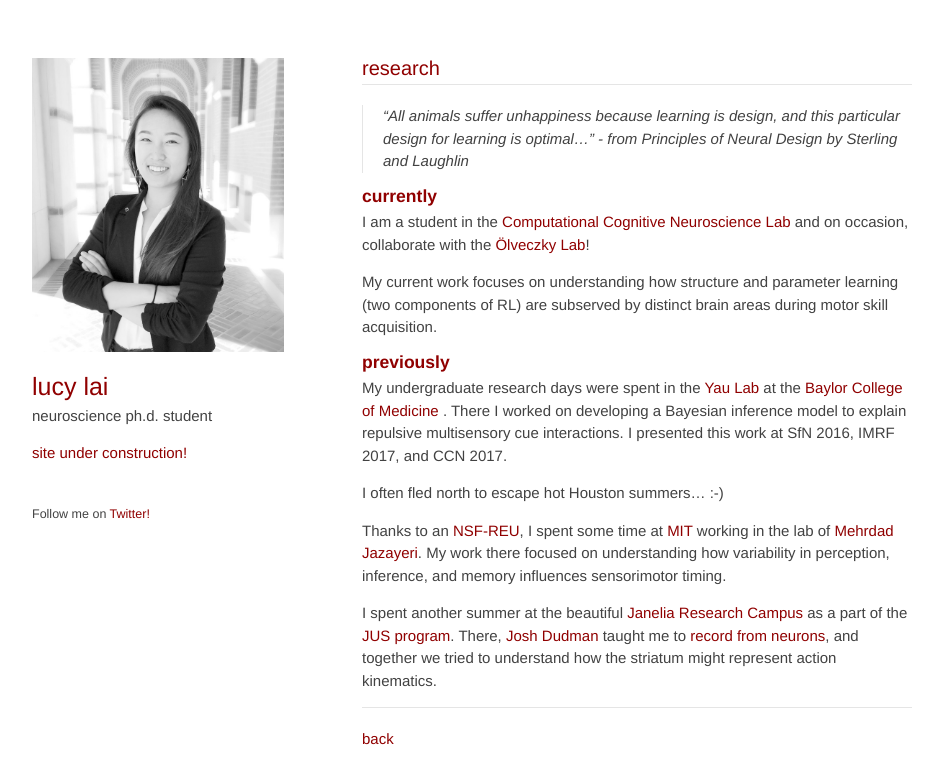
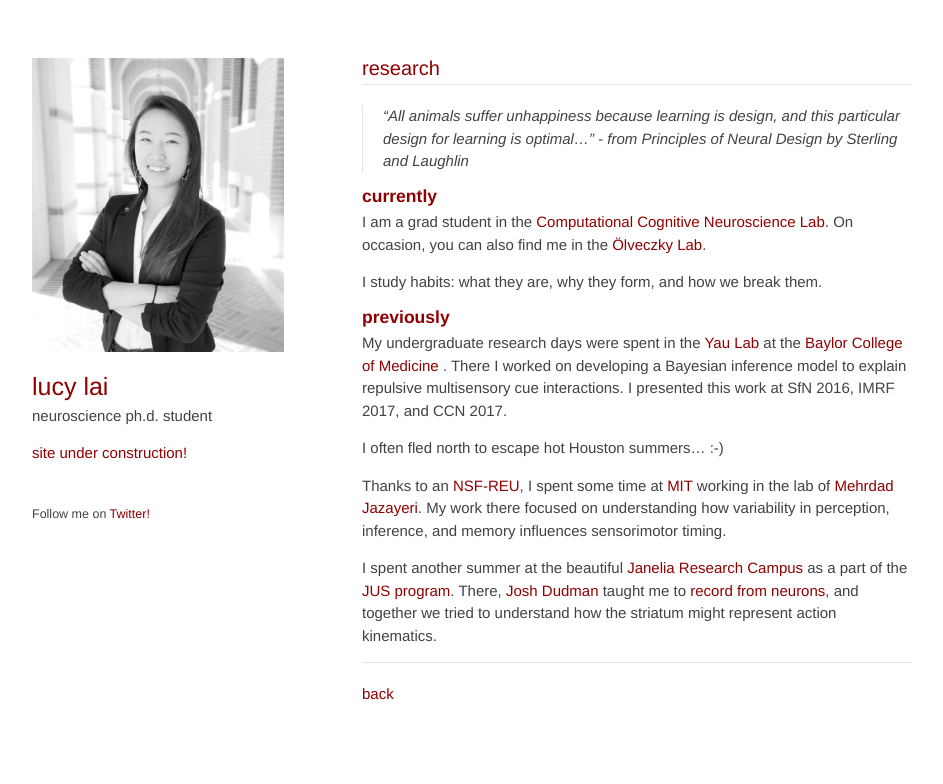
Before and after one commit to lucylai96/lucylai96.github.io, a Jekyll site: the page built from research.md, in a window 1280 px wide. Shown: the top 784 px of the page, without its empty margins (168-1111 px from the left). Built offline with Jekyll 4.4.1, drawn with Linux system fonts in a browser that asks for light colours; our own code applies the rules of GitHub Pages for plain Markdown files.

```diff
--- a/research.md
+++ b/research.md
@@ -5,9 +5,9 @@
 > "All animals suffer unhappiness because learning is design, and this particular design for learning is optimal..."  - from Principles of Neural Design by Sterling and Laughlin
 
 ### currently
-I am a student in the [Computational Cognitive Neuroscience Lab](http://gershmanlab.webfactional.com/index.html) and on occasion, collaborate with the [Ölveczky Lab](https://olveczkylab.oeb.harvard.edu/)!
+I am a grad student in the [Computational Cognitive Neuroscience Lab](http://gershmanlab.webfactional.com/index.html). On occasion, you can also find me in the [Ölveczky Lab](https://olveczkylab.oeb.harvard.edu/).
 
-My current work focuses on understanding how structure and parameter learning (two components of RL) are subserved by distinct brain areas during motor skill acquisition.
+I study habits: what they are, why they form, and how we break them.
 
 ### previously
 My undergraduate research days were spent in the [Yau Lab](http://yaulab.com/) at the [Baylor College of Medicine](http://www.bcm.edu/) . There I worked on developing a Bayesian inference model to explain repulsive multisensory cue interactions. I presented this work at SfN 2016, IMRF 2017, and CCN 2017.
```
Also changed, not shown: teaching.md (+2 -2 lines).
